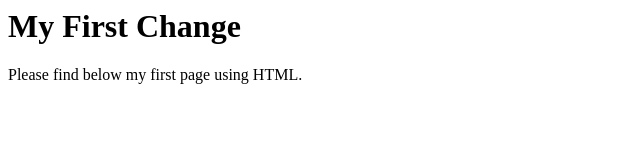
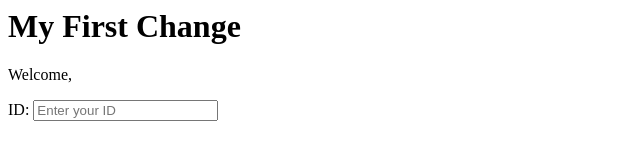
Before and after one commit to Piyush091201/DevOps1, a plain HTML site: page index.html in a window 1280 px wide. Shown: the whole page, without its empty margins (0-640 px from the left). Drawn offline with Linux system fonts and the light colour scheme.

Commit message:
Update index.html
Changed the paragraph and added an textbox

```diff
--- a/index.html
+++ b/index.html
@@ -4,7 +4,10 @@
 </head>
   <body>
     <h1>My First Change</h1>
-    <p>Please find below my first page using HTML.</p>
+    <p>Welcome,</p>
+    <form>
+      ID: <input type="number" id="txtID" placeholder="Enter your ID" />
+    </form>
   </body>
 
   </html>
```
